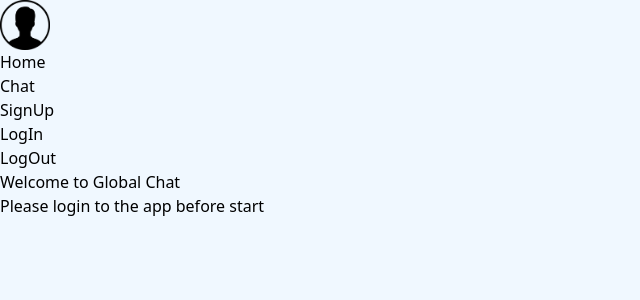
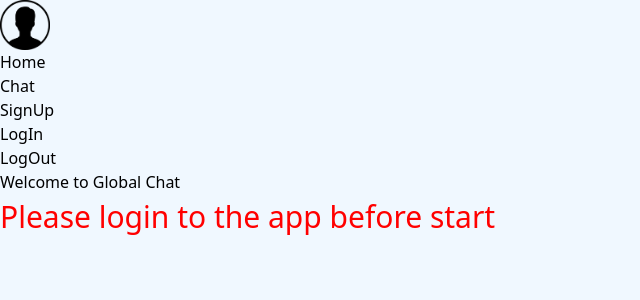
Before and after one commit to Ravi-Opash/Next-app-chat, a Next.js app: page / in a window 1280 px wide. Shown: the top 300 px of the page, without its empty margins (0-640 px from the left). Built offline with nearby package versions, Linux system fonts and the light colour scheme.

Commit message:
first commit

```diff
--- a/Components/home.js
+++ b/Components/home.js
@@ -7,7 +7,7 @@ const Home = () => {
       <Header />
       <div className="flex flex-col justify-center w-full pt-40">
         <h1 className="text-4xl m-auto"> Welcome to Global Chat </h1>
-        <p className="m-auto">Please login to the app before start </p>
+        <p className="m-auto" style={{color:"red", fontSize:'30px'}}>Please login to the app before start </p>
 
       </div>
     </div>
```
